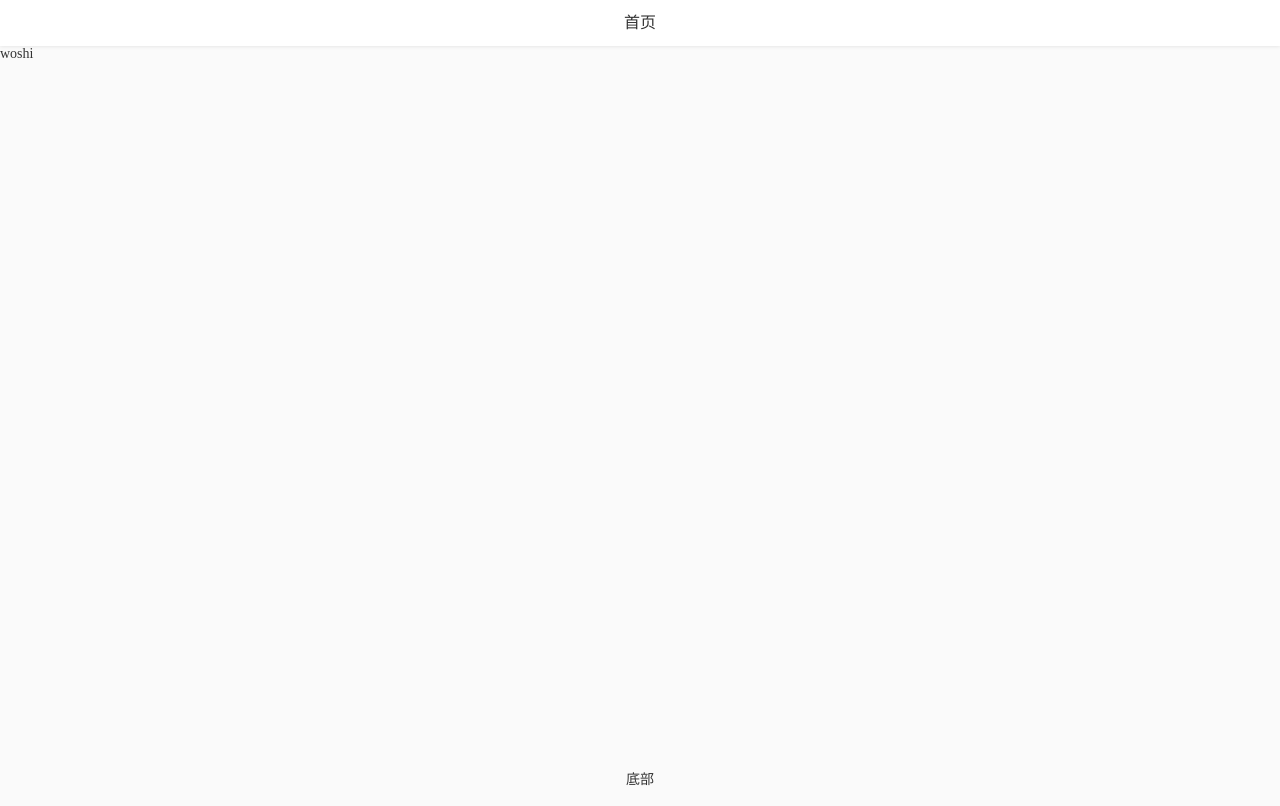
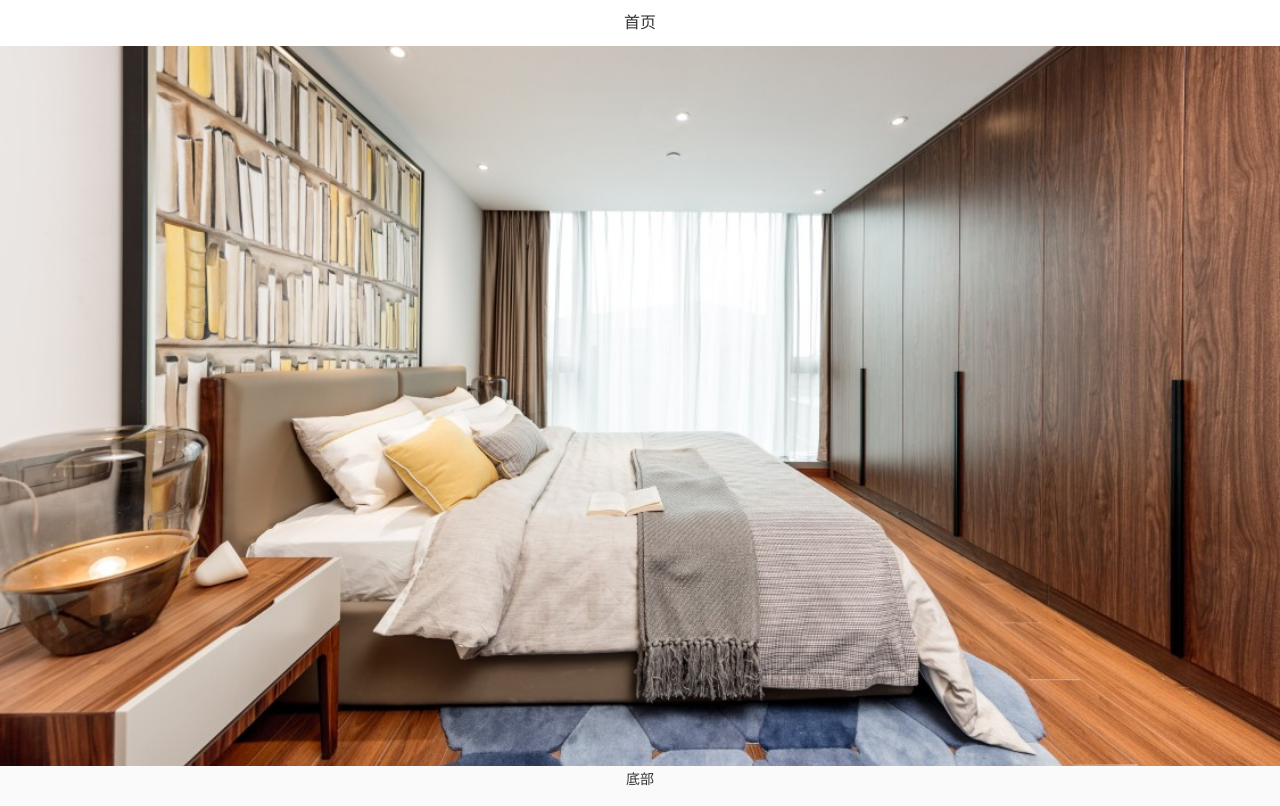
Before and after one commit to coldpc/angular-skirt-pro, an Angular app: page /page/home in a window 1280 px wide. Built offline with nearby package versions, Linux system fonts and the light colour scheme.

Commit message:
完成image组件

```diff
--- a/src/app/components/box/box.component.html
+++ b/src/app/components/box/box.component.html
@@ -1,5 +1,5 @@
-<div class="box-wrapper" [style]="style">
-  <div class="box-content">
+<div class="box-wrapper" [ngStyle]="style">
+  <div class="box-content" [ngStyle]="getBackground()">
     <ng-content></ng-content>
   </div>
 </div>
--- a/src/app/components/box/box.component.scss
+++ b/src/app/components/box/box.component.scss
@@ -0,0 +1,13 @@
+.box-wrapper{
+  position: relative;
+}
+.box-content{
+  position: absolute;
+  top: 0;
+  left: 0;
+  right: 0;
+  bottom: 0;
+  background-position: center;
+  background-repeat: no-repeat;
+  background-size: cover;
+}
--- a/src/app/components/box/box.component.ts
+++ b/src/app/components/box/box.component.ts
@@ -1,20 +1,26 @@
 import { Component, OnInit, Input } from '@angular/core';
 
 @Component({
-  selector: 'app-box',
+  selector: 'sk-box',
   templateUrl: './box.component.html',
   styleUrls: ['./box.component.scss']
 })
 export class BoxComponent implements OnInit {
 
   @Input() ratio: number = 1;
+  @Input() backgroundImage: string;
 
   style: any = {};
 
   constructor() { }
 
   ngOnInit() {
-    this.style.paddingBottom = `${Math.round(10000 / this.ratio) * 100}%`;
+    this.style.paddingBottom = `${Math.round(10000 / this.ratio) / 100}%`;
   }
 
+  getBackground() {
+    return {
+      backgroundImage: `url(${this.backgroundImage})`
+    };
+  }
 }
--- a/src/app/components/image/image.component.html
+++ b/src/app/components/image/image.component.html
@@ -1,3 +1,2 @@
-<p>
-  image works!
-</p>
+<sk-box *ngIf="ratio" [ratio]="ratio" [backgroundImage]="src"></sk-box>
+<img *ngIf="!ratio" [src]="src" alt="">
--- a/src/app/components/image/image.component.ts
+++ b/src/app/components/image/image.component.ts
@@ -1,4 +1,4 @@
-import { Component, OnInit } from '@angular/core';
+import { Component, OnInit, Input } from '@angular/core';
 
 @Component({
   selector: 'sk-image',
@@ -7,6 +7,9 @@ import { Component, OnInit } from '@angular/core';
 })
 export class ImageComponent implements OnInit {
 
+  @Input() ratio: number;
+  @Input() src: string;
+
   constructor() { }
 
   ngOnInit() {
--- a/src/app/page/home/home/home.component.html
+++ b/src/app/page/home/home/home.component.html
@@ -1,5 +1,7 @@
 <sk-layout>
   <sk-header title="首页"></sk-header>
-  <div class="main">woshi</div>
+  <div class="main">
+    <sk-image [src]="imgSrc" [ratio]="16/9"></sk-image>
+  </div>
   <div class="bottom">底部</div>
 </sk-layout>
--- a/src/app/page/home/home/home.component.ts
+++ b/src/app/page/home/home/home.component.ts
@@ -1,5 +1,4 @@
 import { Component, OnInit } from '@angular/core';
-
 @Component({
   selector: 'app-home',
   templateUrl: './home.component.html',
@@ -7,6 +6,7 @@ import { Component, OnInit } from '@angular/core';
 })
 export class HomeComponent implements OnInit {
 
+  imgSrc = "/assets/test.jpg";
   constructor() { }
 
   ngOnInit() {
```
Also changed, not shown: src/assets/test.jpg (added).
